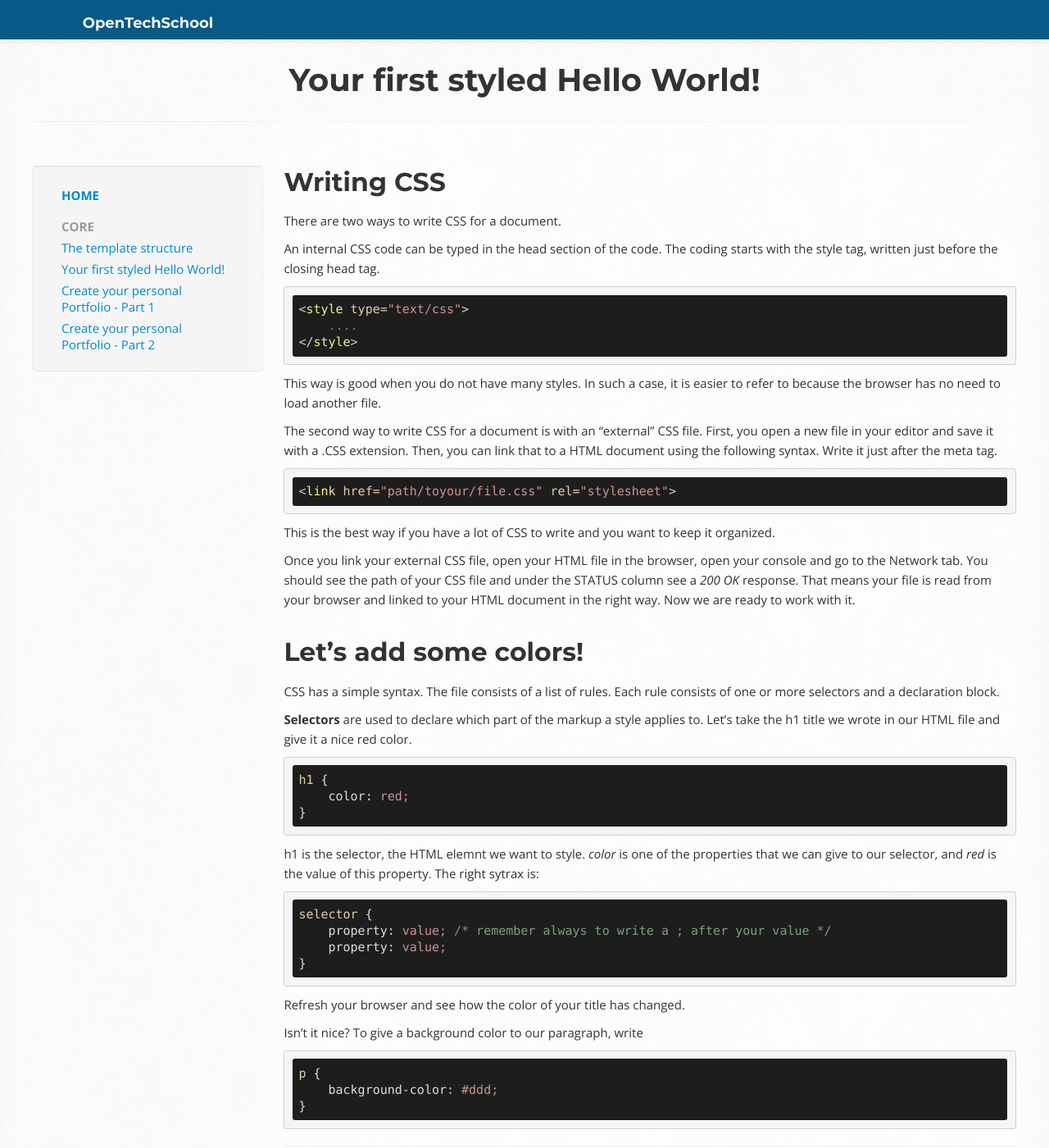
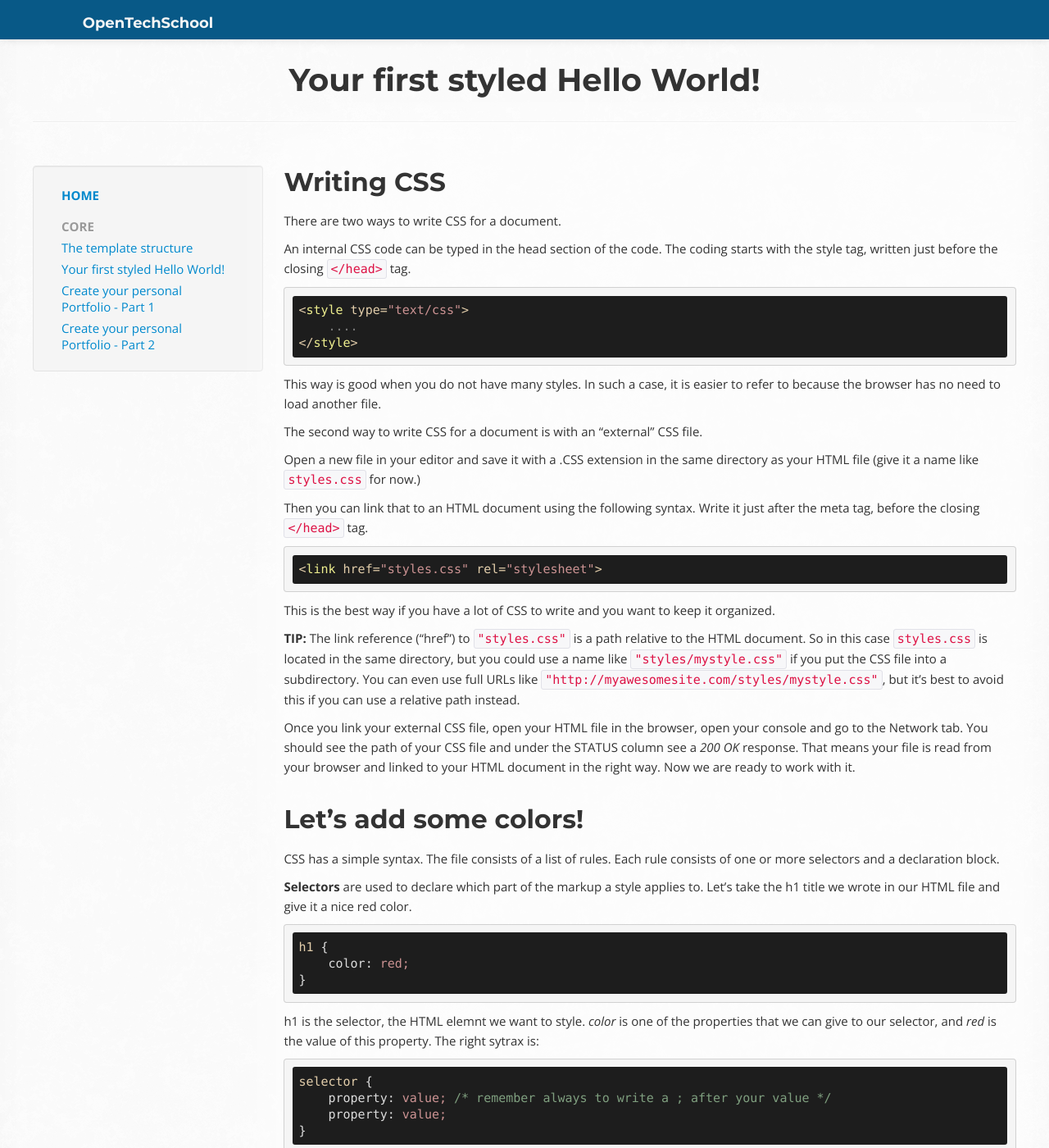
Before and after one commit to OpenTechSchool/html-css-beginners, a Jekyll site: the page built from core/style.md, in a window 1280 px wide and 1400 px high. Shown: the whole window at 82% size. Built offline with Jekyll 4.4.1, drawn with Linux system fonts in a browser that asks for light colours; Markdown is read by kramdown in place of the engine named in the settings.

Commit message:
Add note about path/to/your.css - addresses Issue #14

```diff
--- a/core/style.md
+++ b/core/style.md
@@ -20,15 +20,25 @@ head tag.
 This way is good when you do not have many styles. In such a case, it is easier
 to refer to because the browser has no need to load another file.
 
-The second way to write CSS for a document is with an "external" CSS file. First, you open a new file in your editor
-and save it with a .CSS extension.
-Then, you can link that to a HTML document using the following syntax.
-Write it just after the meta tag.
+The second way to write CSS for a document is with an "external" CSS  file.
 
-    <link href="path/toyour/file.css" rel="stylesheet">
+Open a new file in your editor and save it with a .CSS extension in the same
+directory as your HTML file (give it a name like `styles.css` for now.)
+
+Then you can link that to an HTML document using the following syntax.
+Write it just after the meta tag, before the closing `</head>` tag.
+
+    <link href="styles.css" rel="stylesheet">
 
 This is the best way if you have a lot of CSS to write and you want to
 keep it organized.
+
+**TIP:** The link reference ("href") to `"styles.css"` is a path relative
+to the HTML document. So in this case `styles.css` is located in the same
+directory, but you could use a name like `"styles/mystyle.css"` if you
+put the CSS file into a subdirectory. You can even use full URLs like
+`"http://myawesomesite.com/styles/mystyle.css"`, but it's best to avoid
+this if you can use a relative path instead.
 
 Once you link your external CSS file, open your HTML file in the
 browser, open your console and go to the Network tab.
```
Also changed, not shown: other parts of core/style.md (+1 -1 lines).
